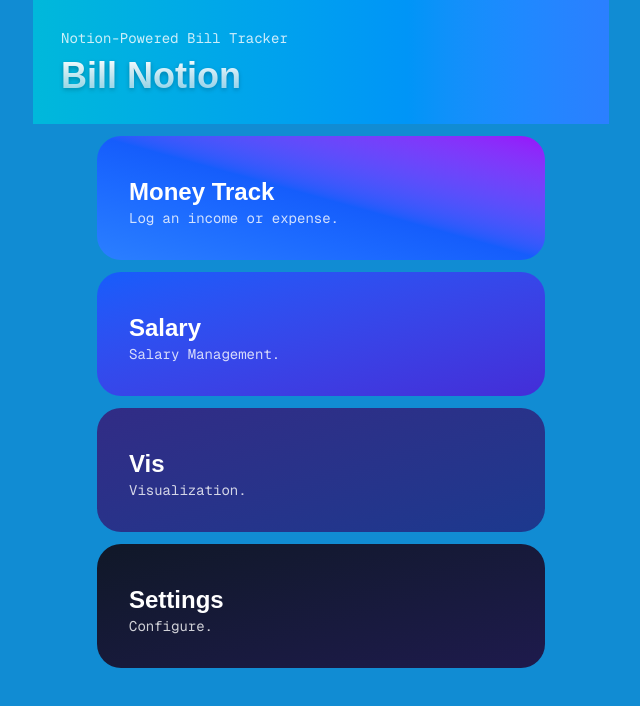
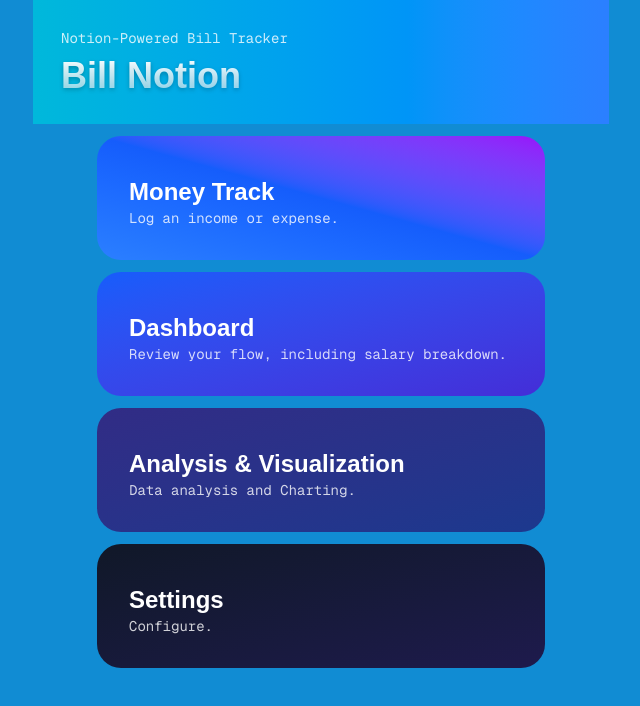
Before and after one commit to Rain045/bill-notion, a Next.js app: page / in a window 1280 px wide. Shown: the top 706 px of the page, without its empty margins (319-959 px from the left). Built offline with nearby package versions, Linux system fonts and the light colour scheme.

Commit message:
Modified name and description of card 2, card3

```diff
--- a/app/page.tsx
+++ b/app/page.tsx
@@ -86,8 +86,8 @@
         transition-transform  /* 动画过渡 */
         cursor-pointer        /* 鼠标手型 */
       ">
-        <h2 className="text-2xl font-bold mt-2">Salary</h2>
-        <p className="font-mono text-sm opacity-80">Salary Management.</p>
+        <h2 className="text-2xl font-bold mt-2">Dashboard</h2>
+        <p className="font-mono text-sm opacity-80">Review your flow, including salary breakdown.</p>
       </div>
 
       {/* 功能卡3 */}
@@ -103,8 +103,8 @@
         transition-transform  /* 动画过渡 */
         cursor-pointer        /* 鼠标手型 */
       ">
-        <h2 className="text-2xl font-bold mt-2">Vis</h2>
-        <p className="font-mono text-sm opacity-80">Visualization.</p>
+        <h2 className="text-2xl font-bold mt-2">Analysis & Visualization</h2>
+        <p className="font-mono text-sm opacity-80">Data analysis and Charting.</p>
       </div>
 
       {/* 功能卡4 */}
```
